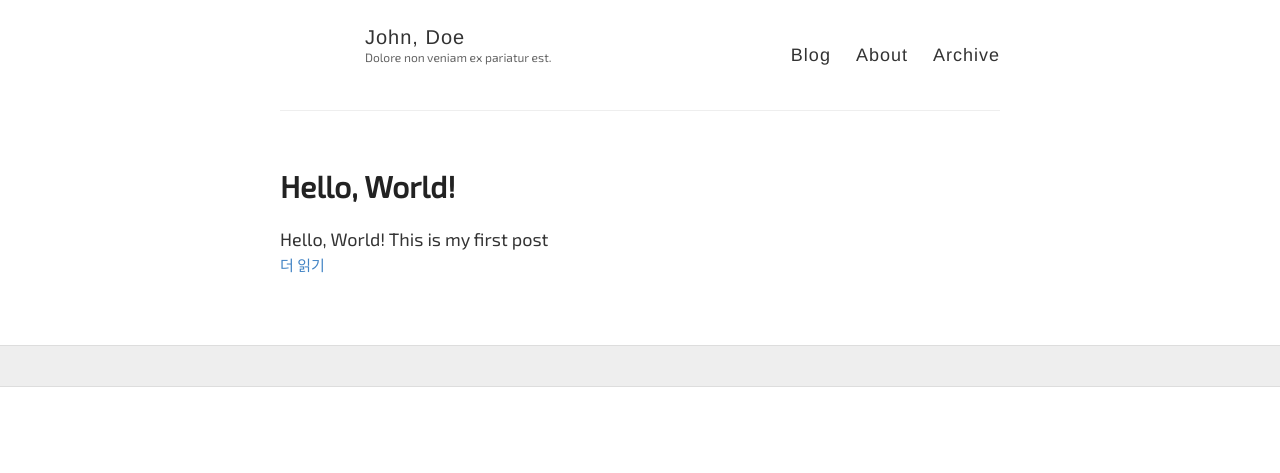
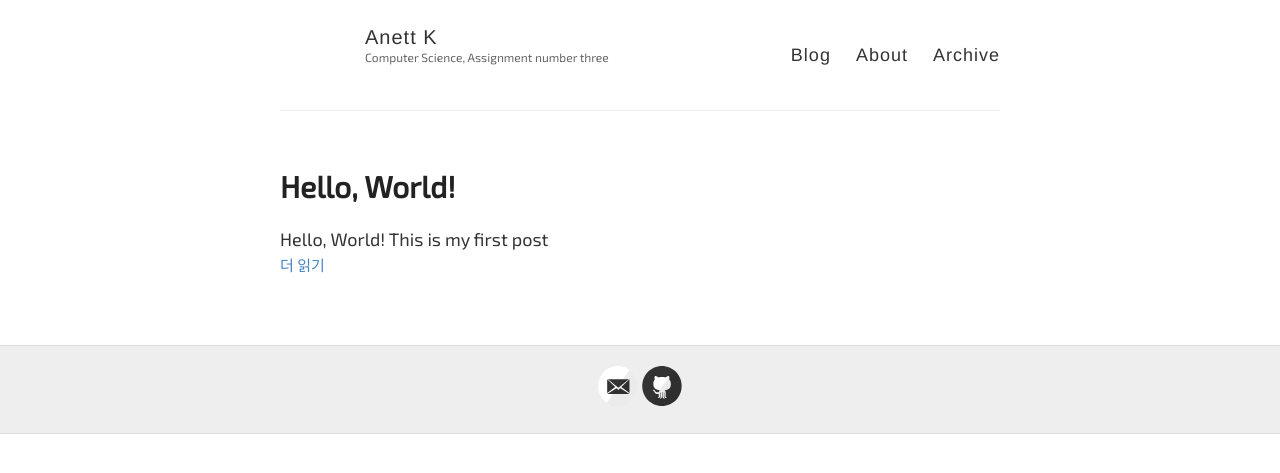
Before and after one commit to AnettKle/AnettKle.github.io, a Jekyll site: the page built from index.html, in a window 1280 px wide. Shown: the top 473 px of the page. Built offline with Jekyll 4.4.1, drawn with Linux system fonts in a browser that asks for light colours; some web fonts are replaced; the list of posts is cut into pages by our own code.

Commit message:
Fix: 사이트 메타데이터 수정

```diff
--- a/_config.yml
+++ b/_config.yml
@@ -1,29 +1,15 @@
-#
-# This file contains configuration flags to customize your site
-#
-
 # Name of your site (displayed in the header)
-name: John, Doe
-
-# Short bio or description (displayed in the header)
-description: Dolore non veniam ex pariatur est.
-
-# URL of your avatar or profile pic (you could use your GitHub profile pic)
+name: Anett K
+description: Computer Science, Assignment number three
 avatar:
-
-#
-# Flags below are optional
-#
-
 timezone: Asia/Seoul
-
 # Includes an icon in the footer for each username you enter
 footer-links:
   dribbble:
-  email:
+  email: anett.k@pusan.ac.kr
   facebook:
   flickr:
-  github:
+  github: AnettKle
   instagram:
   linkedin:
   pinterest:
```
